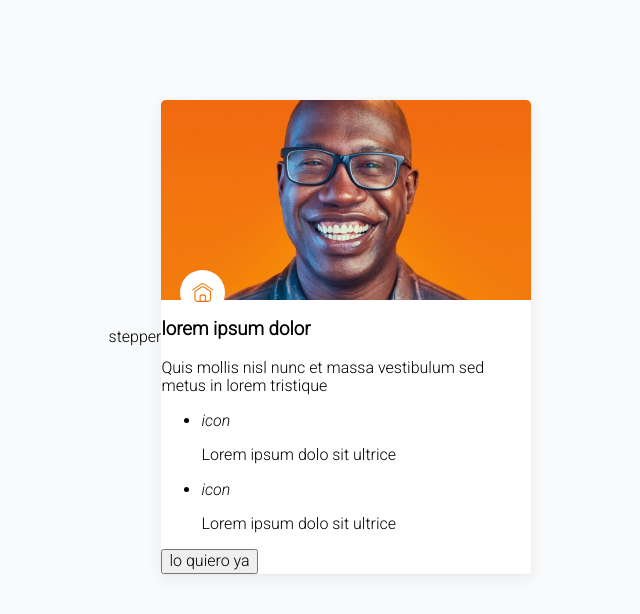
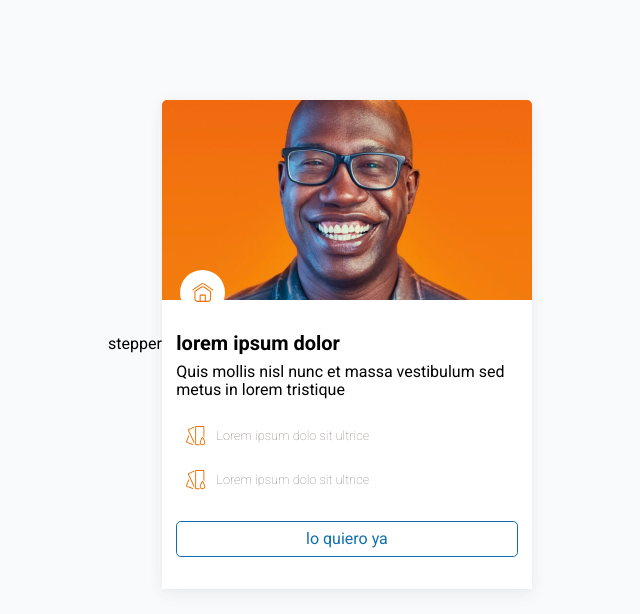
Before and after one commit to josefelipegh/hellohellochallenge, a React (Create React App) app: page / in a window 1280 px wide. Shown: the top 614 px of the page, without its empty margins (320-960 px from the left). Built offline with nearby package versions, Linux system fonts and the light colour scheme.

Commit message:
Agregar Button component, mejorar Card component

```diff
--- /dev/null
+++ b/src/components/button/Button.jsx
@@ -0,0 +1,49 @@
+import styled, { css } from 'styled-components';
+
+const Button = styled.button`
+    border: none;
+    color: #fff;
+    margin-bottom: 1rem;
+    margin-right: 1rem;
+    outline: none;
+    padding: .5rem .8rem;
+    background-color: ${({ theme }) => theme.primary};
+    transition: color, background-color .5s;
+    border-radius: .3rem;
+    cursor: pointer;
+    width: 100%;
+
+    ${({danger, ghost}) => danger && ghost && css`
+        background-color: transparent;
+        color: ${({ theme }) => theme.primaryColor};
+        border: 1px solid ${({ theme }) => theme.primaryColor};
+    `}
+
+    ${({danger, ghost}) => danger && !ghost && css`
+        background-color: ${({ theme }) => theme.primaryColor};
+    `}
+
+    ${({danger, ghost}) => !danger && ghost && css`
+        background-color: transparent;
+        color: ${({ theme }) => theme.primaryColor};
+        border: 1px solid ${({ theme }) => theme.primaryColor};
+    `}
+
+    ${({primary, ghost}) => primary && ghost && css`
+        background-color: transparent;
+        color: ${({ theme }) => theme.secundaryColor};
+        border: 1px solid ${({ theme }) => theme.secundaryColor};
+    `}
+
+    ${({primary, ghost}) => primary && !ghost && css`
+        background-color: ${({ theme }) => theme.secundaryColor};
+    `}
+
+    ${({primary, ghost}) => !primary && ghost && css`
+        background-color: transparent;
+        color: ${({ theme }) => theme.secundaryColor};
+        border: 1px solid ${({ theme }) => theme.secundaryColor};
+    `}
+`
+
+export default Button;
--- a/src/components/card/Card.jsx
+++ b/src/components/card/Card.jsx
@@ -1,4 +1,7 @@
 import styled from 'styled-components';
+
+// Components
+import Button from '../button/Button';
 
 const CardAticle = styled.article`
     position: relative;
@@ -43,10 +46,46 @@ const Icon = styled.span`
     border-radius: 100%;
 `
 
-const IconImg = styled.img`
+const Img = styled.img`
     width: 25px;
     height: 25px;
     margin: auto;
+`
+
+const Content = styled.section`
+    display: block;
+    padding: 1rem .9rem;
+`
+
+const Title = styled.h3`
+    margin-bottom: 0;
+    margin-top: 1rem;
+    font-size: 20px;
+    font-weight: 700;
+`
+
+const Description = styled.p`
+    margin-top: 0.5rem;
+    font-weight: 400;
+`
+
+const List = styled.ul`
+    padding: 0;
+
+    & li {
+        display: flex;
+        list-style: none;
+
+        & i {
+            margin: .5rem;
+        }
+
+        & p {
+            font-size: .8rem;
+            font-weight: 100;
+            color: ${({theme}) => theme.fiftyColor};
+        }
+    }
 `
 
 const Card = () => {
@@ -55,25 +94,26 @@ const Card = () => {
     return (
         <CardAticle>
             <Header>
-                <Figure>
-                </Figure>
-                <Icon><IconImg src='/assets/svg/icon-home.svg' alt='home'/></Icon>
+                <Figure/>
+                <Icon>
+                    <Img src='/assets/svg/icon-home.svg' alt='home'/>
+                </Icon>
             </Header>
-            <section>
-                <h3>lorem ipsum dolor</h3>
-                <p>Quis mollis nisl nunc et massa vestibulum sed metus in lorem tristique</p>
-                <ul>
+            <Content>
+                <Title>lorem ipsum dolor</Title>
+                <Description>Quis mollis nisl nunc et massa vestibulum sed metus in lorem tristique</Description>
+                <List>
                     <li>
-                        <i>icon</i>
+                        <i><img src="/assets/svg/icon-card.svg" alt="" /></i>
                         <p>Lorem ipsum dolo sit ultrice</p>
                     </li>
                     <li>
-                        <i>icon</i>
+                        <i><img src="/assets/svg/icon-card.svg" alt="" /></i>
                         <p>Lorem ipsum dolo sit ultrice</p>
                     </li>
-                </ul>
-                <button>lo quiero ya</button>
-            </section>
+                </List>
+                <Button primary ghost>lo quiero ya</Button>
+            </Content>
         </CardAticle>
     )
 }
--- a/src/index.css
+++ b/src/index.css
@@ -1,4 +1,4 @@
-@import url('https://fonts.googleapis.com/css2?family=Poppins:ital,wght@0,100;0,400;1,900&family=Roboto:ital,wght@0,300;1,100;1,300&display=swap');
+@import url('https://fonts.googleapis.com/css2?family=Poppins:ital,wght@0,100;0,400;1,900&family=Roboto:ital,wght@0,100;0,300;0,400;0,500;0,700;0,900;1,100;1,300;1,400;1,500;1,700;1,900&display=swap');
 
 body {
   margin: 0;
```
